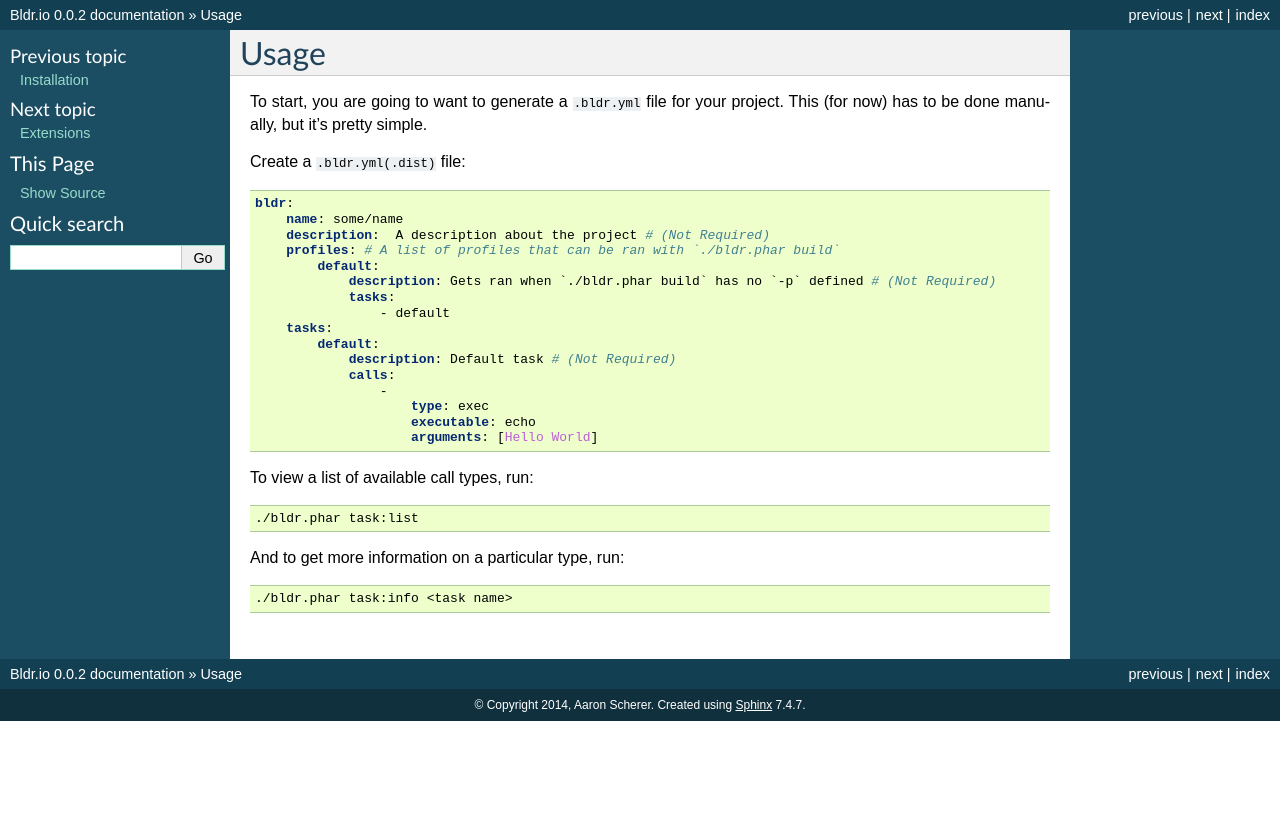
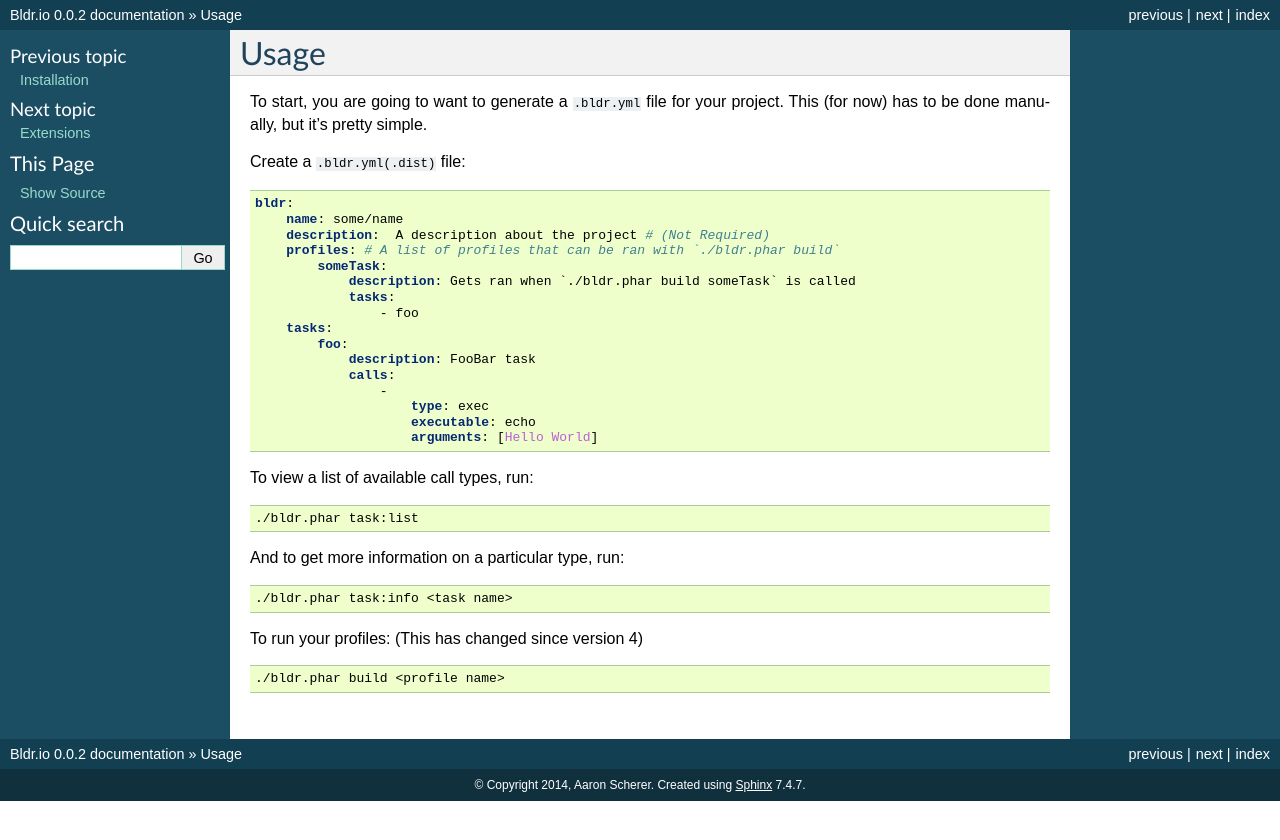
Before and after one commit to bldr-io/bldr, a Sphinx documentation site: the page built from docs/usage.rst, in a window 1280 px wide. Shown: the top 840 px of the page. Built offline with Sphinx 7.4.7, drawn with Linux system fonts in a browser that asks for light colours; pages that are not in the unit, such as notebooks, are missing from menus.

Commit message:
Adding release logic, fixing some documentation

```diff
--- a/docs/usage.rst
+++ b/docs/usage.rst
@@ -13,13 +13,13 @@ Create a ``.bldr.yml(.dist)`` file:
         name: some/name
         description:  A description about the project # (Not Required)
         profiles: # A list of profiles that can be ran with `./bldr.phar build`
-            default:
-                description: Gets ran when `./bldr.phar build` has no `-p` defined # (Not Required)
+            someTask:
+                description: Gets ran when `./bldr.phar build someTask` is called
                 tasks:
-                    - default
+                    - foo
         tasks:
-            default:
-                description: Default task # (Not Required)
+            foo:
+                description: FooBar task
                 calls:
                     -
                         type: exec
@@ -37,3 +37,9 @@ And to get more information on a particular type, run:
 .. code-block:: shell
 
     ./bldr.phar task:info <task name>
+
+To run your profiles: (This has changed since version 4)
+
+.. code-block:: shell
+
+    ./bldr.phar build <profile name>
```
Also changed, not shown: 5 other files.
